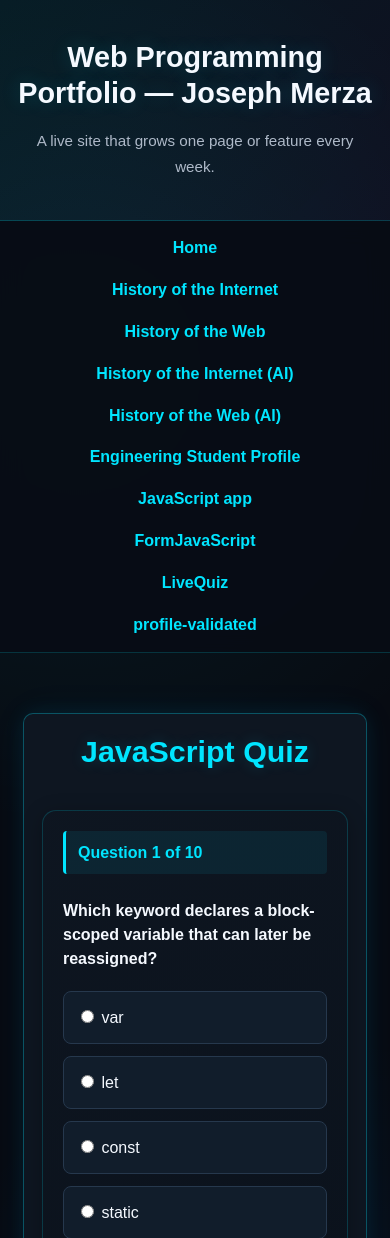
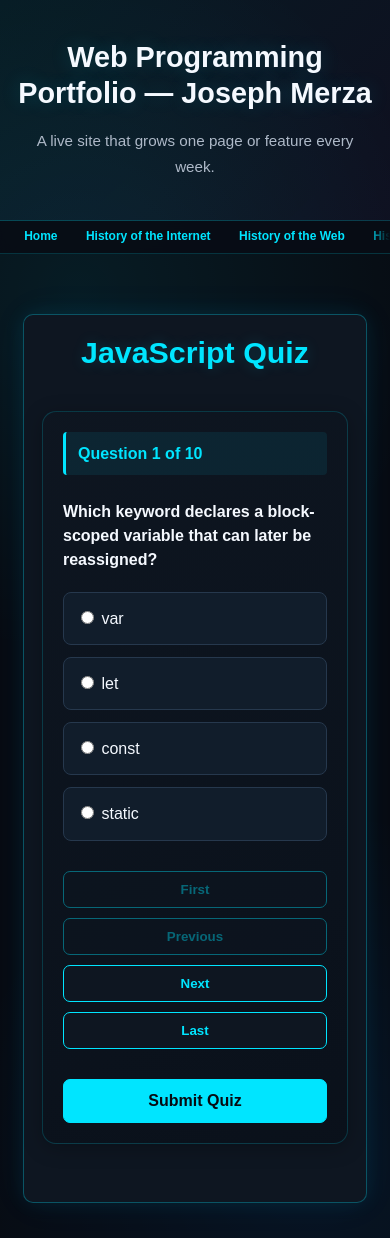
Before and after one commit to JosephMerza/GIN446-JM-, a Flask app: page /quiz in a window 390 px wide. Shown: the top 1238 px of the page. Run offline with Flask 3, Linux system fonts and the light colour scheme.

Commit message:
improvements

```diff
--- a/static/quiz.css
+++ b/static/quiz.css
@@ -455,3 +455,66 @@ a:hover {
     box-shadow: none;
     transform: none;
 }
+
+/* =========================================================
+   MOBILE NAV - SLIDING ROW (below 600px only)
+   ========================================================= */
+
+@media (max-width: 599px) {
+
+    nav ul {
+        flex-direction: row;
+        flex-wrap: nowrap;
+        align-items: center;
+        justify-content: flex-start;
+
+        overflow-x: auto;
+        overflow-y: hidden;
+
+        scroll-snap-type: x mandatory;
+        scroll-padding: 0 0.75rem;
+        scroll-behavior: smooth;
+        overscroll-behavior-x: contain;
+        -webkit-overflow-scrolling: touch;
+
+        scrollbar-width: none;
+
+        padding: 0.25rem 0.75rem;
+        gap: 0.25rem;
+
+        /* soft fade on the edges so it's clear the nav slides */
+        -webkit-mask-image: linear-gradient(
+            to right,
+            transparent 0,
+            #000 0.75rem,
+            #000 calc(100% - 1.5rem),
+            transparent 100%
+        );
+        mask-image: linear-gradient(
+            to right,
+            transparent 0,
+            #000 0.75rem,
+            #000 calc(100% - 1.5rem),
+            transparent 100%
+        );
+    }
+
+    nav ul::-webkit-scrollbar {
+        display: none;
+    }
+
+    nav li {
+        width: auto;
+        flex: 0 0 auto;
+        scroll-snap-align: center;
+    }
+
+    nav a,
+    nav a:visited {
+        display: block;
+        white-space: nowrap;
+        padding: 0.2rem 0.7rem;
+        font-size: 0.75rem;
+        line-height: 1.3;
+    }
+}
--- a/static/style.css
+++ b/static/style.css
@@ -670,3 +670,66 @@ footer p:last-child {
         animation: none !important;
     }
 }
+
+/* =========================================================
+   MOBILE NAV - SLIDING ROW (below 600px only)
+   ========================================================= */
+
+@media (max-width: 599px) {
+
+    nav ul {
+        flex-direction: row;
+        flex-wrap: nowrap;
+        align-items: center;
+        justify-content: flex-start;
+
+        overflow-x: auto;
+        overflow-y: hidden;
+
+        scroll-snap-type: x mandatory;
+        scroll-padding: 0 0.75rem;
+        scroll-behavior: smooth;
+        overscroll-behavior-x: contain;
+        -webkit-overflow-scrolling: touch;
+
+        scrollbar-width: none;
+
+        padding: 0.25rem 0.75rem;
+        gap: 0.25rem;
+
+        /* soft fade on the edges so it's clear the nav slides */
+        -webkit-mask-image: linear-gradient(
+            to right,
+            transparent 0,
+            #000 0.75rem,
+            #000 calc(100% - 1.5rem),
+            transparent 100%
+        );
+        mask-image: linear-gradient(
+            to right,
+            transparent 0,
+            #000 0.75rem,
+            #000 calc(100% - 1.5rem),
+            transparent 100%
+        );
+    }
+
+    nav ul::-webkit-scrollbar {
+        display: none;
+    }
+
+    nav li {
+        width: auto;
+        flex: 0 0 auto;
+        scroll-snap-align: center;
+    }
+
+    nav a,
+    nav a:visited {
+        display: block;
+        white-space: nowrap;
+        padding: 0.2rem 0.7rem;
+        font-size: 0.75rem;
+        line-height: 1.3;
+    }
+}
--- a/templates/base.html
+++ b/templates/base.html
@@ -15,6 +15,7 @@
         <p>A live site that grows one page or feature every week.</p>
     </header>
 
+    {% block nav %}
     <nav>
         <ul>
             <li><a href="/">Home</a></li>
@@ -32,6 +33,7 @@
 
         </ul>
     </nav>
+    {% endblock %}
 
     <main>
         {% block content %}{% endblock %}
--- a/templates/index.html
+++ b/templates/index.html
@@ -1,7 +1,7 @@
 {% extends "base.html" %}
 
 {% block title %}My Web Programming Portfolio{% endblock %}
-
+{% block nav %}{% endblock %}
 {% block content %}
     <h1>Home</h1>
         <section>
```
Also changed, not shown: static/form_style.css (+63 -0 lines).
